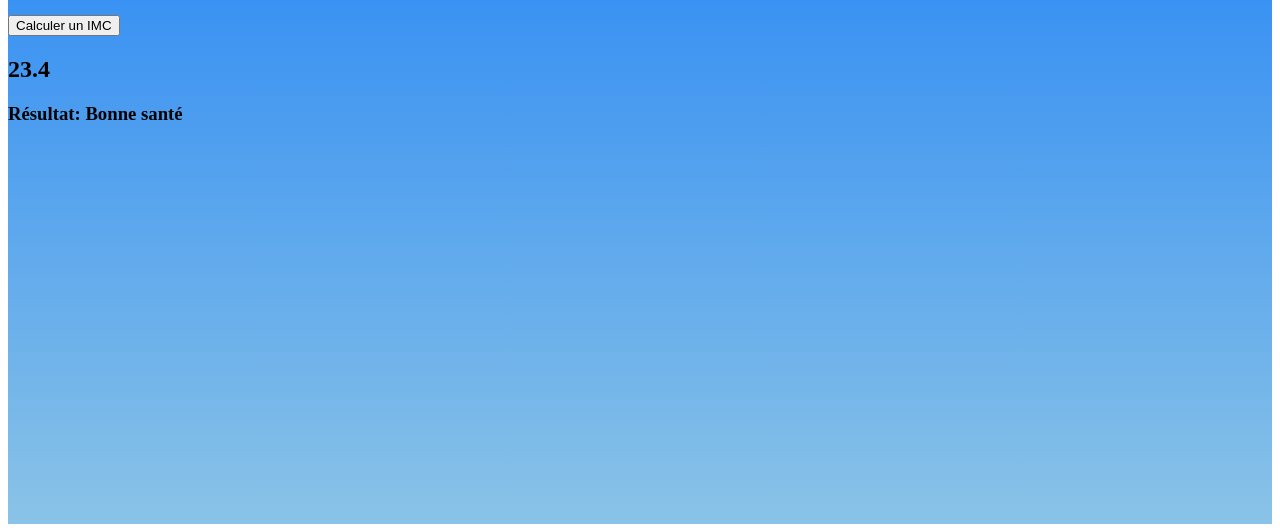
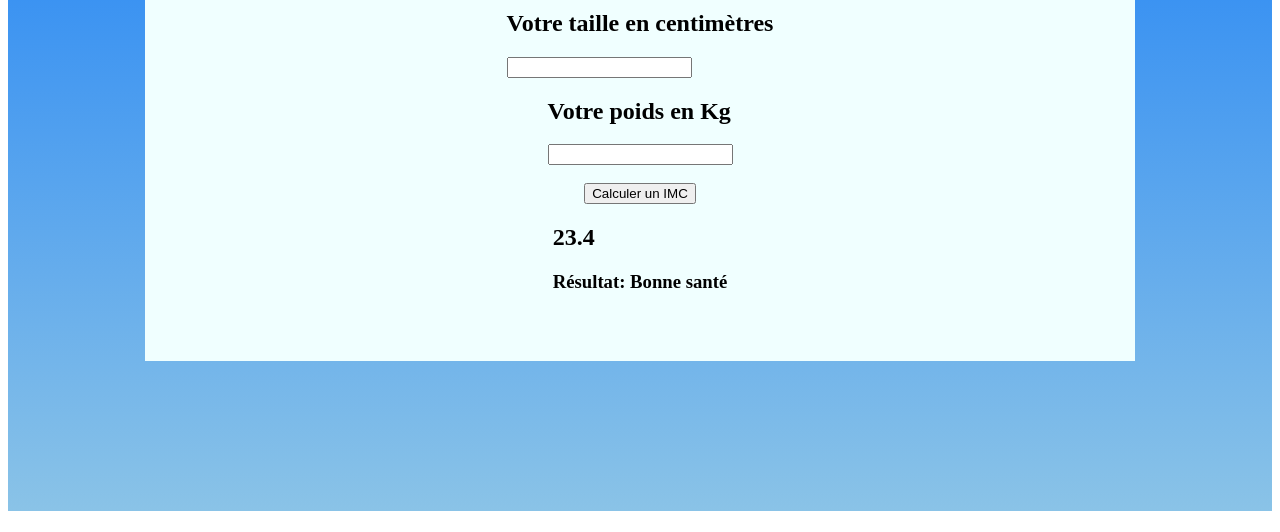
Before and after one commit to rickytsangdev/20-projects-vanillaJS, a plain HTML site: page p1.html in a window 1280 px wide. Shown: the part 297-829 px from the top of the page. Drawn offline with Linux system fonts and the light colour scheme.

Commit message:
create layout to center

```diff
--- a/p1.css
+++ b/p1.css
@@ -1,4 +1,35 @@
 .main {
   background: linear-gradient(#0f78f8, #8ac3e7);
   height: 100vh;
+  display: flex;
+  justify-content: center;
+  align-items: center;
 }
+
+.layout {
+  display: flex;
+  background-color: orange;
+  height: 500px;
+  max-height: 500px;
+  width: 990px;
+  max-width: 990px;
+}
+
+.layout_content {
+  display: flex;
+  flex-direction: column;
+  justify-content: center;
+  align-items: center;
+  width: 100%;
+  height: 100%;
+}
+
+.calculate_card_height {
+  display: flex;
+  flex-direction: column;
+  justify-content: center;
+  align-items: center;
+  background-color: azure;
+  width: 100%;
+  height: 100%;
+}
--- a/p1.html
+++ b/p1.html
@@ -8,7 +8,9 @@
   </head>
   <body>
     <div class="main">
-        <h1>P1 - IMC APP</h1>
+        <!-- <h1>P1 - IMC APP</h1> -->
+      <div class="layout">
+        <div class="layout_content">
 
           <!-- global Card -->
           <div class="calculate_card_height">
@@ -49,7 +51,8 @@
             </div>
           </div>
         </div>
+      </div>
+    </div>
     <script src="p1.js"></script>
   </body>
-
 </html>
```
Lines whose indentation alone changed are shown as unchanged.
